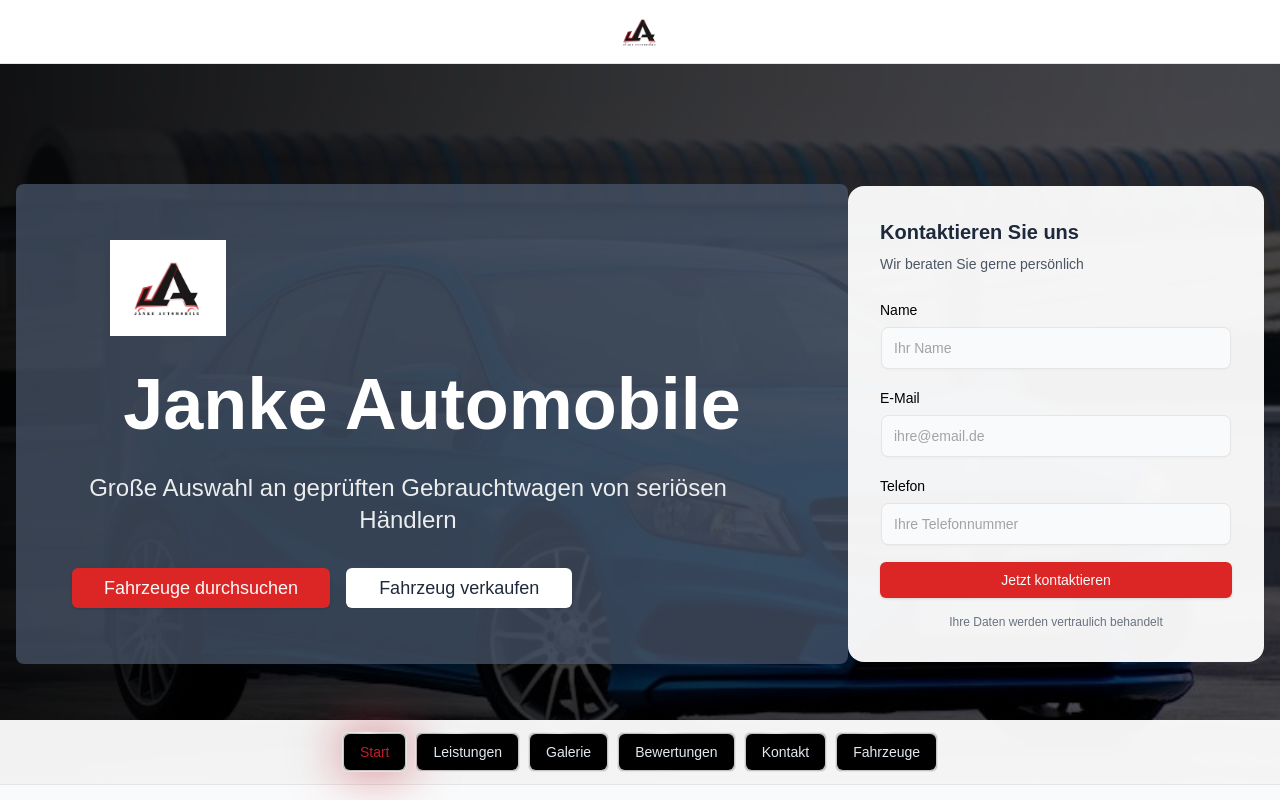
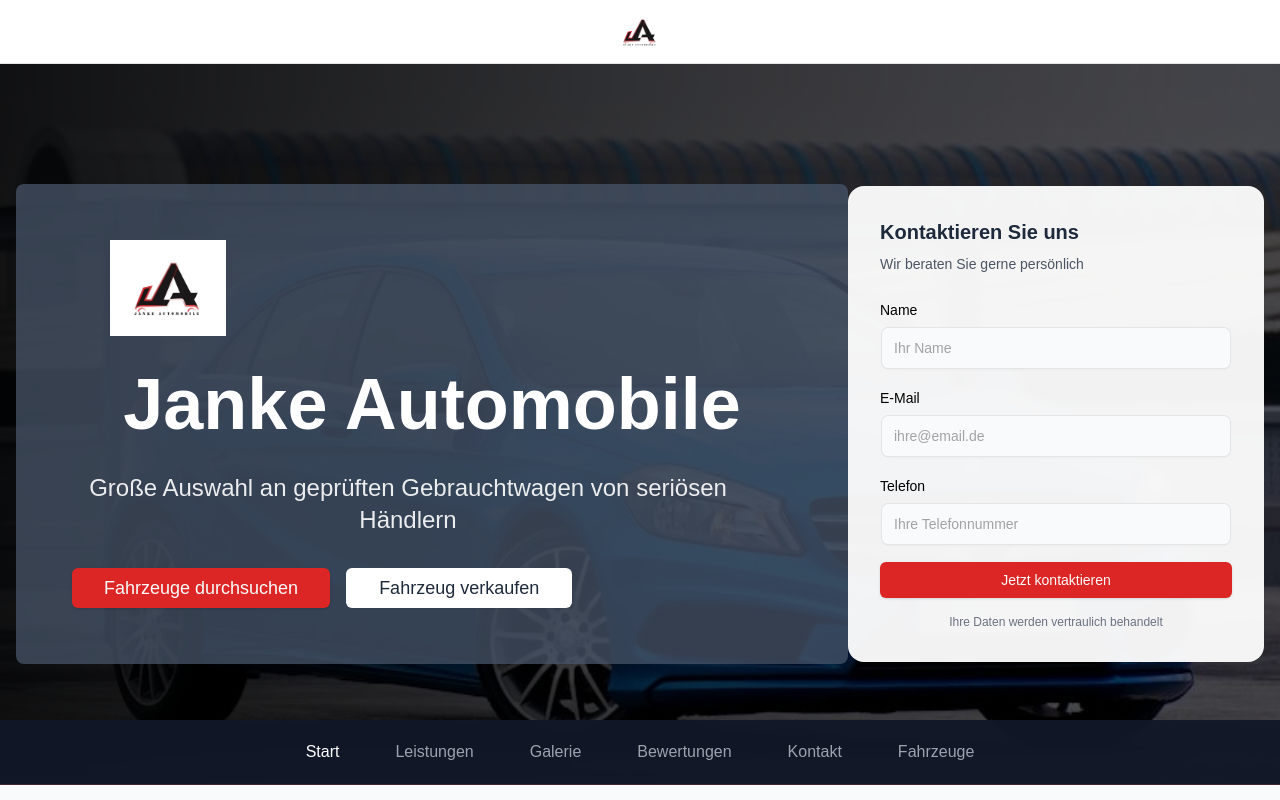
Before and after one commit to AlainCommits/janke-automobile, a Next.js app: page / in a window 1280 px wide. Shown: the top 800 px of the page. Built offline with nearby package versions, Linux system fonts and the light colour scheme.

Commit message:
ui changes

```diff
--- a/app/page.tsx
+++ b/app/page.tsx
@@ -53,7 +53,10 @@
               Jetzt Fahrzeuge entdecken
             </Link>
           </Button>
-          <ContactTooltips />
+          <div className="pt-10">
+            <ContactTooltips />
+          </div>
+
         </div>
       </section>
       <ImageSliderSection />
--- a/components/MainNav.tsx
+++ b/components/MainNav.tsx
@@ -1,5 +1,4 @@
-// /Users/alonondanse/janke-auto/components/MainNav.tsx
-
+//Users/alonondanse/janke-auto/components/MainNav.tsx
 "use client"
 
 import { useState, useEffect } from 'react';
@@ -7,8 +6,8 @@
 import Image from 'next/image';
 import { usePathname } from 'next/navigation';
 import { cn } from '@/lib/utils';
-import { HoverBorderGradient } from '@/components/ui/hover-border-gradient';
 import { Menu, X } from 'lucide-react';
+import { motion, AnimatePresence } from 'framer-motion';
 
 const navItems = [
   { title: "Start", href: "/" },
@@ -23,6 +22,7 @@
   const pathname = usePathname();
   const [isSticky, setIsSticky] = useState(false);
   const [isOpen, setIsOpen] = useState(false);
+  const [hoveredIndex, setHoveredIndex] = useState<number | null>(null);
 
   useEffect(() => {
     const handleScroll = () => {
@@ -39,7 +39,7 @@
 
   return (
     <>
-      {/* Logo Stripe - immer sticky */}
+      {/* Logo Stripe - bleibt unverändert */}
       <div className="fixed top-0 left-0 right-0 h-16 bg-white/95 backdrop-blur-sm z-50 border-b">
         <div className="container mx-auto w-28 md:w-48 h-full flex items-center justify-center px-4">
           <Link href="/" className="relative w-48 h-12">
@@ -66,39 +66,47 @@
         </div>
       </div>
 
-      {/* Hauptnavigation */}
+      {/* Neue untere Navigation */}
       <nav className={cn(
-        "w-full bg-white/95 backdrop-blur-sm border-b transition-all duration-300",
+        "w-full bg-gray-900/95 backdrop-blur-sm border-b border-red-500/20 transition-all duration-300",
         isSticky
           ? "fixed top-16 left-0 right-0 z-40"
           : isOpen
-            ? "fixed top-16 left-0 right-0 z-40" // Mobile menu when open
-            : "absolute top-[90dvh] left-0 right-0 z-40", // Desktop initial position
+            ? "fixed top-16 left-0 right-0 z-40"
+            : "absolute top-[90dvh] left-0 right-0 z-40",
         isOpen ? "block" : "hidden lg:block"
       )}>
         <div className="container mx-auto px-4">
           <div className="flex items-center justify-center h-auto lg:h-16">
-            <ul className="flex flex-col lg:flex-row items-center space-y-2 lg:space-y-0 lg:space-x-2 py-4 lg:py-0 w-full lg:w-auto">
-              {navItems.map((item) => (
-                <li key={item.href} className="w-full lg:w-auto">
-                  <HoverBorderGradient
-                    containerClassName={cn(
-                      "rounded-md transition-all duration-300 hover:scale-110 w-full lg:w-auto",
-                      pathname === item.href && "shadow-[0_0_50px_rgba(191,30,44,0.6)]"
+            <ul className="flex flex-col lg:flex-row items-center space-y-2 lg:space-y-0 lg:space-x-6 py-4 lg:py-0 w-full lg:w-auto">
+              {navItems.map((item, idx) => (
+                <li key={item.href} className="w-full lg:w-auto relative">
+                  <Link
+                    href={item.href}
+                    className={cn(
+                      "block px-4 py-2 text-gray-400 transition-colors relative group",
+                      pathname === item.href && "text-white"
                     )}
-                    className={cn(
-                      "px-4 py-2 text-sm font-medium transition-all duration-300 text-center lg:text-left",
-                      pathname === item.href
-                        ? "text-[#BF1E2C]"
-                        : "text-slate-200",
-                      "hover:text-[#BF1E2C]"
-                    )}
-                    duration={0.5}
+                    onClick={() => setIsOpen(false)}
+                    onMouseEnter={() => setHoveredIndex(idx)}
+                    onMouseLeave={() => setHoveredIndex(null)}
                   >
-                    <Link href={item.href} className="block w-full" onClick={() => setIsOpen(false)}>
-                      {item.title}
-                    </Link>
-                  </HoverBorderGradient>
+                    <span className="relative z-10">{item.title}</span>
+                    <AnimatePresence>
+                      {hoveredIndex === idx && (
+                        <motion.div
+                          className="absolute bottom-0 left-0 w-full h-px"
+                          initial={{ width: "0%" }}
+                          animate={{ width: "100%" }}
+                          exit={{ width: "0%" }}
+                          transition={{ duration: 0.2 }}
+                        >
+                          <div className="absolute inset-x-0 h-px bg-gradient-to-r from-transparent via-red-500 to-transparent" />
+                          <div className="absolute left-0 w-[40%] h-px bg-gradient-to-r from-transparent via-red-600 to-transparent" />
+                        </motion.div>
+                      )}
+                    </AnimatePresence>
+                  </Link>
                 </li>
               ))}
             </ul>
--- /dev/null
+++ b/components/OpeningHours.tsx
@@ -0,0 +1,28 @@
+//Users/alonondanse/janke-auto/components/OpeningHours.tsx
+"use client"
+
+import { Clock } from 'lucide-react';
+
+export function OpeningHours() {
+  return (
+    <div className="bg-gray-800/50 rounded-lg p-4">
+      <div className="flex items-center gap-2 mb-3">
+        <Clock className="w-4 h-4 text-red-500" />
+        <span className="text-sm font-medium">Unsere Geschäftszeiten</span>
+      </div>
+      <div className="space-y-2 text-sm text-gray-400">
+        <div className="flex justify-between border-b border-gray-700 pb-2">
+          <span>Montag – Freitag</span>
+          <span className="font-medium">09:00 – 17:00</span>
+        </div>
+        <div className="flex justify-between border-b border-gray-700 pb-2">
+          <span>Samstag</span>
+          <span className="font-medium">09:00 – 13:00</span>
+        </div>
+        <p className="text-xs italic mt-3 text-center text-gray-500">
+          (Bitte um vorherige Terminabsprache)
+        </p>
+      </div>
+    </div>
+  );
+}
--- a/components/modules/ContactSection.tsx
+++ b/components/modules/ContactSection.tsx
@@ -50,7 +50,7 @@
               </div>
 
               {/* Contact Tooltips */}
-              <div className="py-6">
+              <div className="">
                 <ContactTooltips />
               </div>
 
@@ -63,7 +63,7 @@
                 <div className="space-y-2">
                   <div className="flex justify-between">
                     <span>Montag - Freitag</span>
-                    <span>9:00 – 17:00 Uhr</span>
+                    <span>09:00 – 17:00 Uhr</span>
                   </div>
                   <div className="flex justify-between">
                     <span>Samstag</span>
--- a/components/modules/Footer.tsx
+++ b/components/modules/Footer.tsx
@@ -2,6 +2,7 @@
 import Link from 'next/link';
 import Image from 'next/image';
 import { ContactTooltips } from '@/components/ContactTooltip';
+import { OpeningHours } from '@/components/OpeningHours';
 
 const navItems = [
   { title: "Start", href: "/" },
@@ -18,24 +19,25 @@
       <div className="container mx-auto px-4">
         <div className="grid grid-cols-1 md:grid-cols-2 lg:grid-cols-4 gap-8 mb-8">
           {/* Logo und Beschreibung */}
-          <div className="space-y-4">
-            <div className="relative w-48 h-24">
+          <div className="flex flex-col items-center lg:items-start">
+            <div className="relative w-24 h-24 md:w-48 md:h-48">
               <Image
                 src="/images/logo.jpg"
                 alt="Logo"
                 fill
-                className="object-contain brightness-0 invert"
+                className="object-contain"
+                priority
               />
             </div>
-            <p className="text-gray-400">
+            <p className="text-gray-400 mt-4 text-center lg:text-left">
               Ihr vertrauenswürdiger Partner für Gebrauchtwagen in Bochum
             </p>
           </div>
 
           {/* Navigation */}
-          <div className="space-y-4">
-            <h3 className="text-lg font-bold">Navigation</h3>
-            <ul className="space-y-2">
+          <div>
+            <h3 className="text-lg font-bold text-center lg:text-left">Navigation</h3>
+            <ul className="grid grid-cols-2 gap-2 text-sm mt-4">
               {navItems.map((item) => (
                 <li key={item.href}>
                   <Link
@@ -49,40 +51,28 @@
             </ul>
           </div>
 
-          {/* Kontakt */}
-          <div className="space-y-4">
-            <h3 className="text-lg font-bold">Kontakt</h3>
-            <div className="mt-4">
-              <ContactTooltips />
-            </div>
+          {/* Öffnungszeiten */}
+          <div>
+            <h3 className="text-lg font-bold text-center lg:text-left mb-4">Öffnungszeiten</h3>
+            <OpeningHours />
           </div>
 
-          {/* Öffnungszeiten */}
-          <div className="space-y-4">
-            <h3 className="text-lg font-bold">Öffnungszeiten</h3>
-            <div className="space-y-2 text-gray-400">
-              <div className="flex justify-between">
-                <span>Mo. – Fr.</span>
-                <span>9:00 – 17:00</span>
-              </div>
-              <div className="flex justify-between">
-                <span>Sa.</span>
-                <span>09:00 – 13:00</span>
-              </div>
-              <p className="text-sm italic mt-2">
-                (Bitte um Terminabsprache)
-              </p>
+          {/* Kontakt */}
+          <div>
+            <h3 className="text-lg font-bold text-center lg:text-left mb-4">Kontakt</h3>
+            <div className="flex justify-center lg:justify-start">
+              <ContactTooltips />
             </div>
           </div>
         </div>
 
         {/* Unterer Bereich */}
         <div className="pt-8 mt-8 border-t border-gray-800">
-          <div className="grid grid-cols-1 md:grid-cols-2 gap-4">
+          <div className="flex flex-col md:flex-row justify-between items-center gap-4">
             <div className="text-gray-400 text-sm">
               © {new Date().getFullYear()} Janke Automobile. Alle Rechte vorbehalten.
             </div>
-            <div className="flex gap-4 justify-start md:justify-end">
+            <div className="flex gap-6">
               <Link href="/impressum" className="text-gray-400 hover:text-red-500 text-sm">
                 Impressum
               </Link>
--- a/package.json
+++ b/package.json
@@ -3,7 +3,7 @@
   "version": "0.1.0",
   "private": true,
   "scripts": {
-    "dev": "next dev & pnpm exec next-video sync -w & npx next-video sync -w",
+    "dev": "next dev",
     "build": "next build",
     "start": "next start",
     "lint": "next lint"
```
